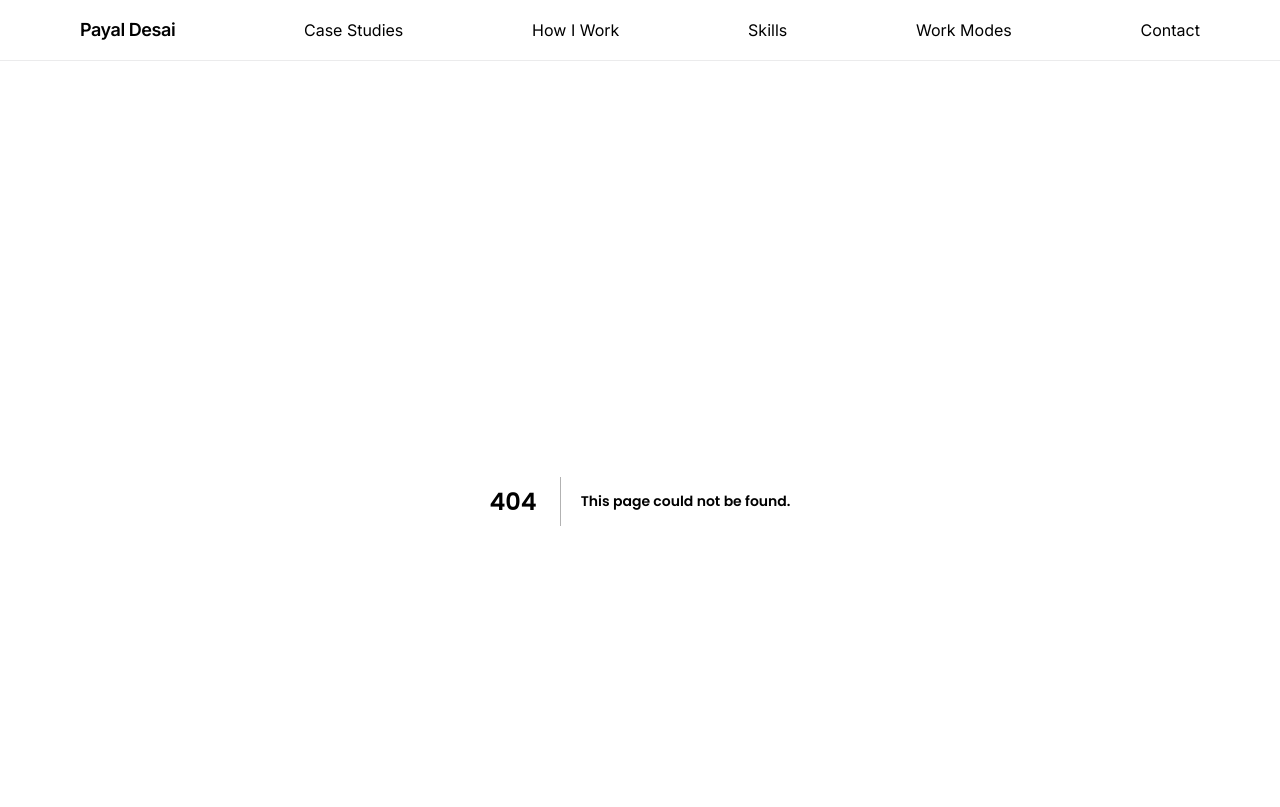
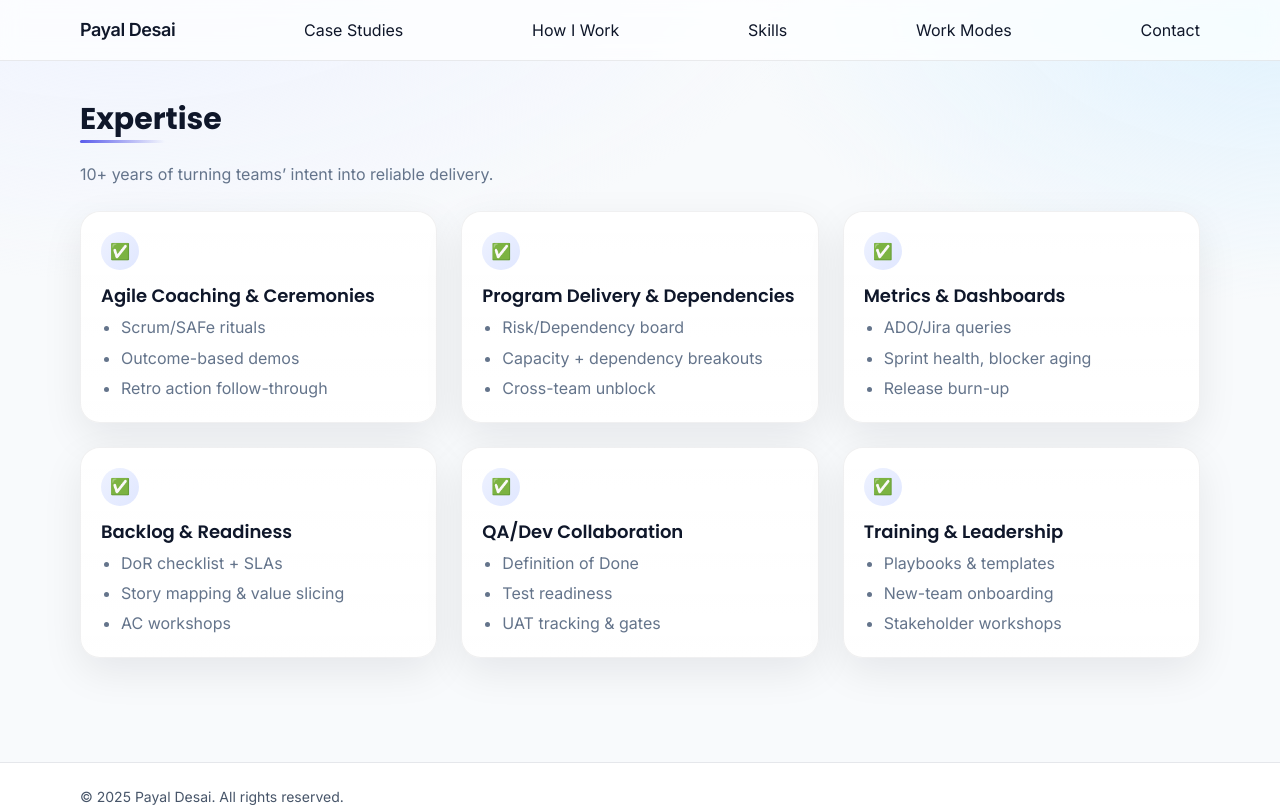
Before and after one commit to dirghak/Payal-Desai, a Next.js app: page /expertise in a window 1280 px wide. Before the commit this address had no page. Shown: the top 807 px of the page. Built offline with nearby package versions, Linux system fonts and the light colour scheme.

Commit message:
Create page.tsx

```diff
--- /dev/null
+++ b/app/expertise/page.tsx
@@ -0,0 +1,47 @@
+const items = [
+  {
+    title:'Agile Coaching & Ceremonies',
+    bullets:['Scrum/SAFe rituals','Outcome-based demos','Retro action follow-through']
+  },
+  {
+    title:'Program Delivery & Dependencies',
+    bullets:['Risk/Dependency board','Capacity + dependency breakouts','Cross-team unblock']
+  },
+  {
+    title:'Metrics & Dashboards',
+    bullets:['ADO/Jira queries','Sprint health, blocker aging','Release burn-up']
+  },
+  {
+    title:'Backlog & Readiness',
+    bullets:['DoR checklist + SLAs','Story mapping & value slicing','AC workshops']
+  },
+  {
+    title:'QA/Dev Collaboration',
+    bullets:['Definition of Done','Test readiness','UAT tracking & gates']
+  },
+  {
+    title:'Training & Leadership',
+    bullets:['Playbooks & templates','New-team onboarding','Stakeholder workshops']
+  },
+]
+
+export default function ExpertisePage(){
+  return (
+    <div className="space-y-6">
+      <h1 className="text-3xl font-bold section-title">Expertise</h1>
+      <p className="text-muted">10+ years of turning teams’ intent into reliable delivery.</p>
+
+      <div className="grid md:grid-cols-3 gap-6">
+        {items.map((it)=>(
+          <article key={it.title} className="card">
+            <div className="icon-circle mb-3">✅</div>
+            <h2 className="font-semibold text-lg mb-1">{it.title}</h2>
+            <ul className="list-disc pl-5 text-muted space-y-1">
+              {it.bullets.map(b=><li key={b}>{b}</li>)}
+            </ul>
+          </article>
+        ))}
+      </div>
+    </div>
+  )
+}
```
